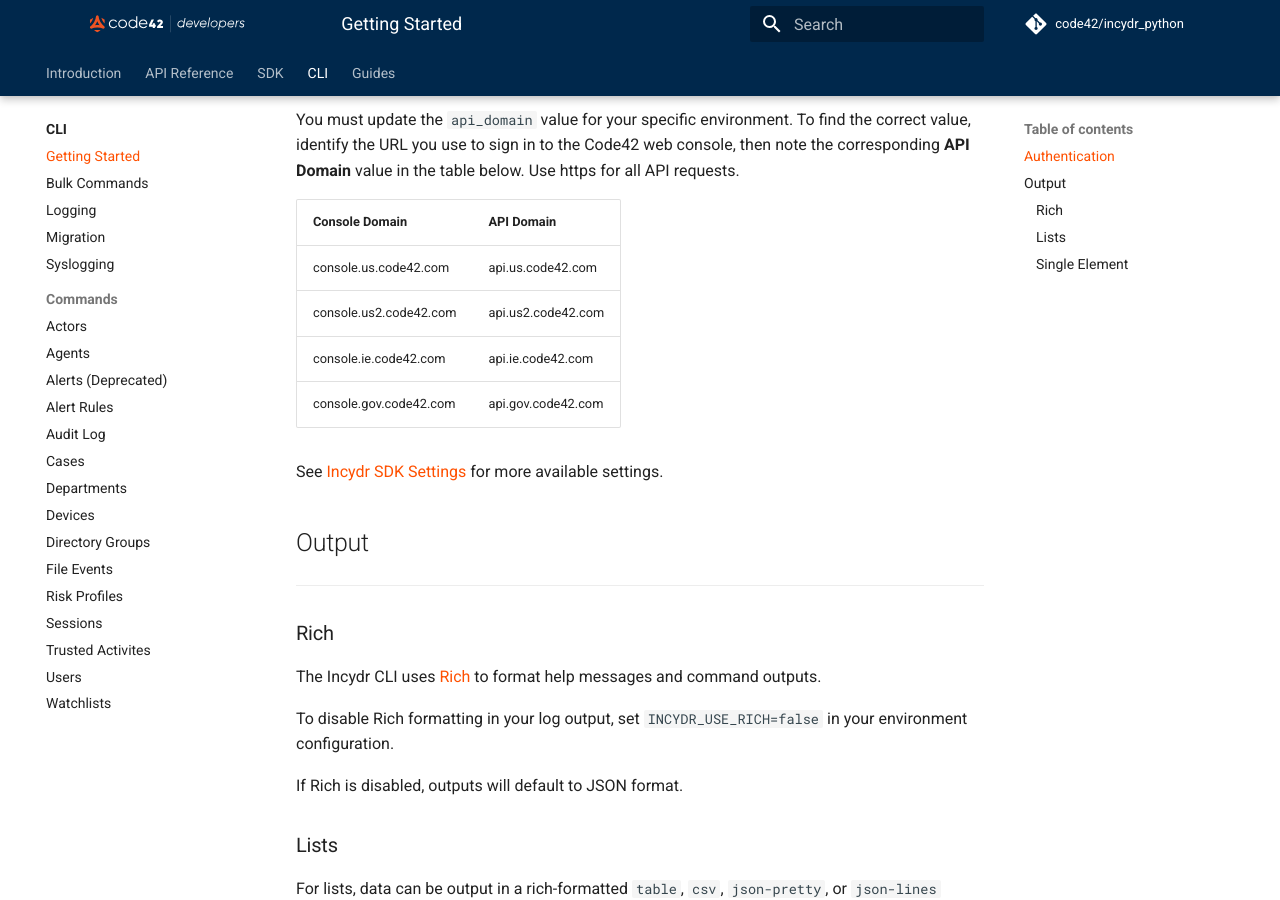
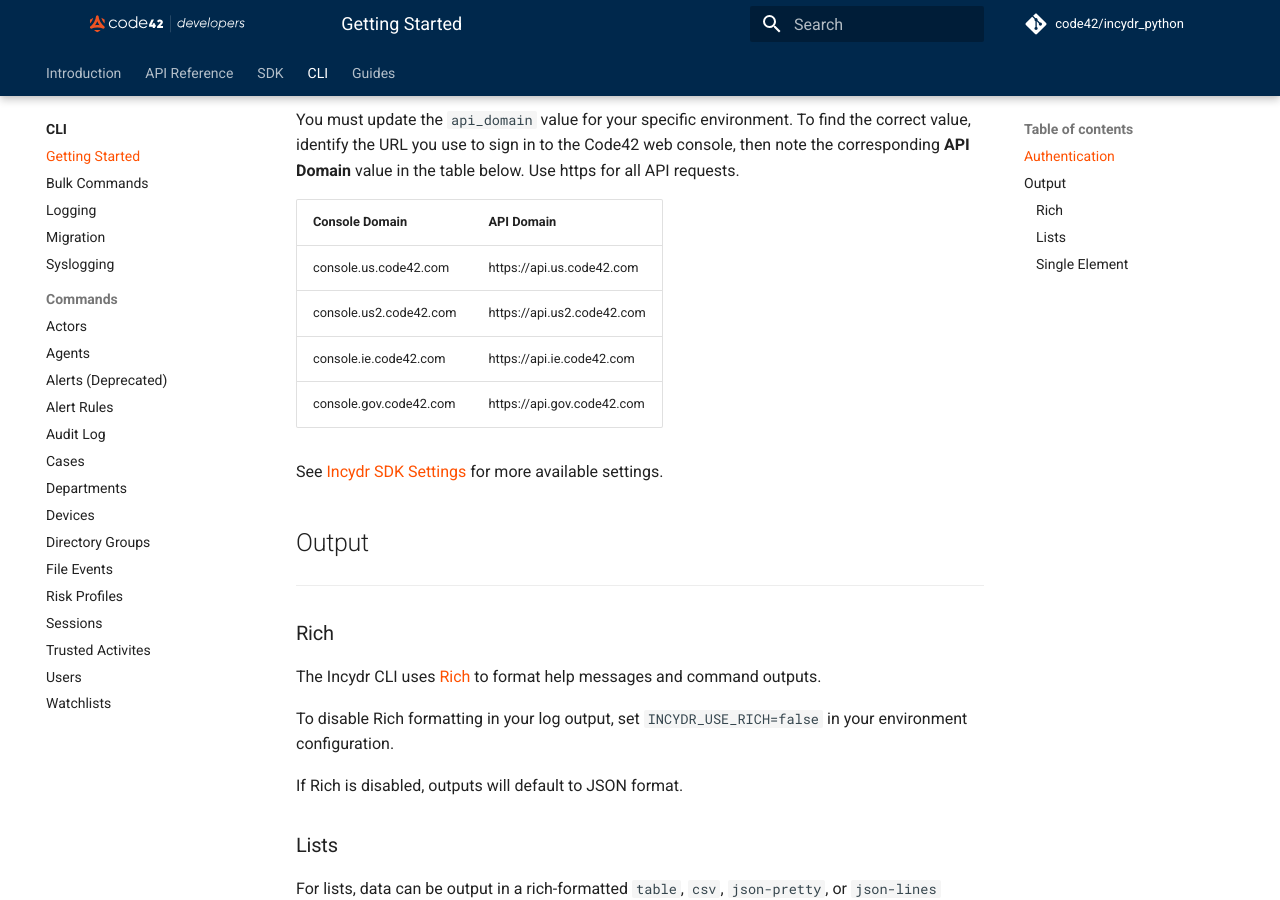
Before and after one commit to code42/incydr_python, an MkDocs documentation site: the page built from docs/cli/getting_started.md, in a window 1280 px wide and 900 px high, scrolled down 718 px. Built offline with MkDocs 1.6.1 and Material for MkDocs 9.7.7, drawn with Linux system fonts in a browser that asks for light colours; nearby versions of some CDN libraries; library files that are not in the unit come from our copies; comment, search, counter and statistics services are not loaded; some of the changed lines change nothing that is shown.

Commit message:
Update getting_started.md
add https:// to api domain values

```diff
--- a/docs/cli/getting_started.md
+++ b/docs/cli/getting_started.md
@@ -30,10 +30,10 @@
 
 | Console Domain         | API Domain         |
 | ---------------------- | ------------------ |
-| console.us.code42.com  | api.us.code42.com  |
-| console.us2.code42.com | api.us2.code42.com |
-| console.ie.code42.com  | api.ie.code42.com  |
-| console.gov.code42.com | api.gov.code42.com |
+| console.us.code42.com  | https://api.us.code42.com  |
+| console.us2.code42.com | https://api.us2.code42.com |
+| console.ie.code42.com  | https://api.ie.code42.com  |
+| console.gov.code42.com | https://api.gov.code42.com |
 
 
 See [Incydr SDK Settings](../sdk/settings.md) for more available settings.
```
